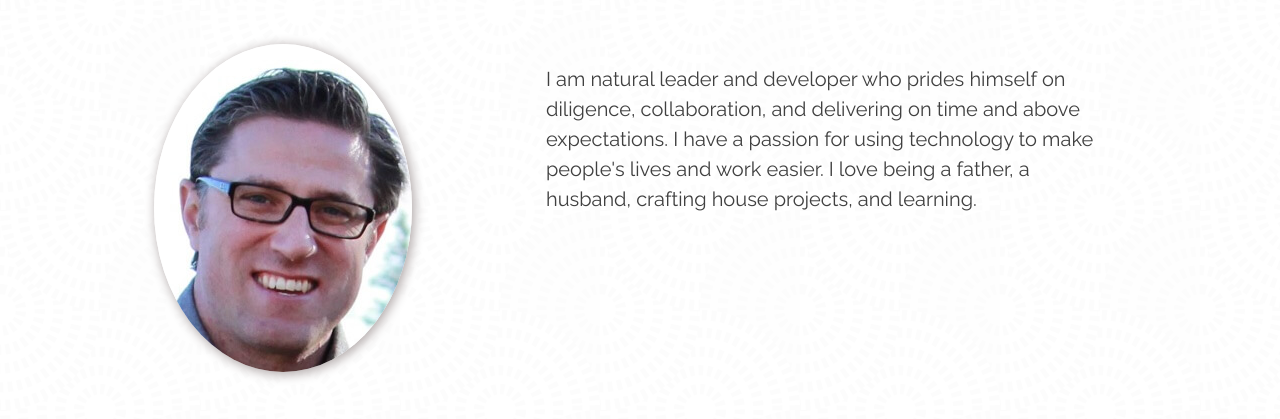
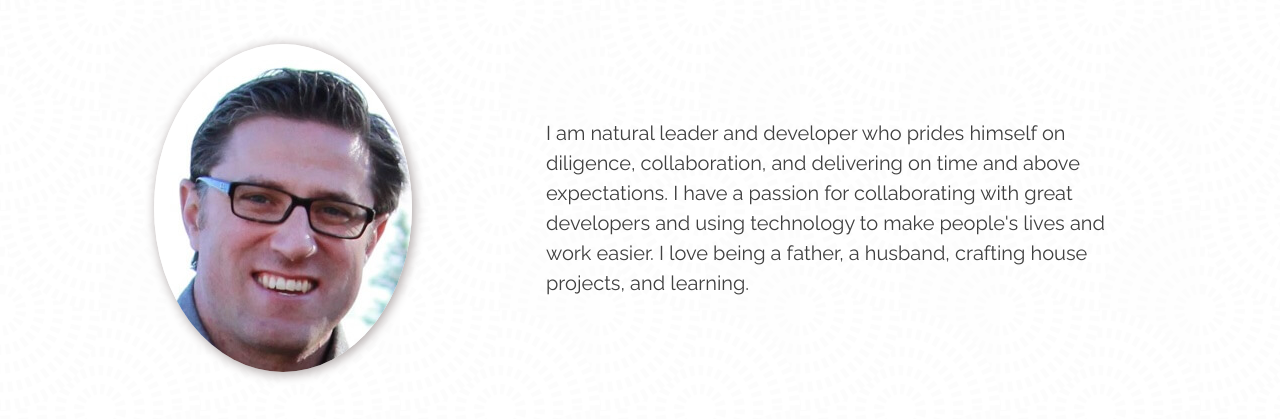
Before and after one commit to petertardif/portfolio, a plain HTML site: page index.html in a window 1280 px wide. Shown: the part 190-609 px from the top of the page. Drawn offline with nearby package versions, Linux system fonts and the light colour scheme.

Commit message:
small fixes

```diff
--- a/index.html
+++ b/index.html
@@ -42,7 +42,7 @@
                 <figure class="headshot">
                     <img class="headshot__img" src="./assets/PeteHeadShot_optimized.jpg" alt="headshot of Peter Tardif">
                 </figure>
-                <p class="p-text">I am natural leader and developer who prides himself on diligence, collaboration, and delivering on time and above expectations. I have a passion for using technology to make people's lives and work easier. I love being a father, a husband, crafting house projects, and learning. </p>
+                <p class="p-text about-text">I am natural leader and developer who prides himself on diligence, collaboration, and delivering on time and above expectations. I have a passion for collaborating with great developers and using technology to make people's lives and work easier. I love being a father, a husband, crafting house projects, and learning. </p>
             </div>
         </header>
         <hr id="projects">
--- a/main.css
+++ b/main.css
@@ -260,6 +260,11 @@ hr {
   padding: 1em;
 }
 
+.about-text {
+  display: flex;
+  align-items: center;
+}
+
 .github-repo-icon {
   color: var(--first-color);
   display: flex;
```
